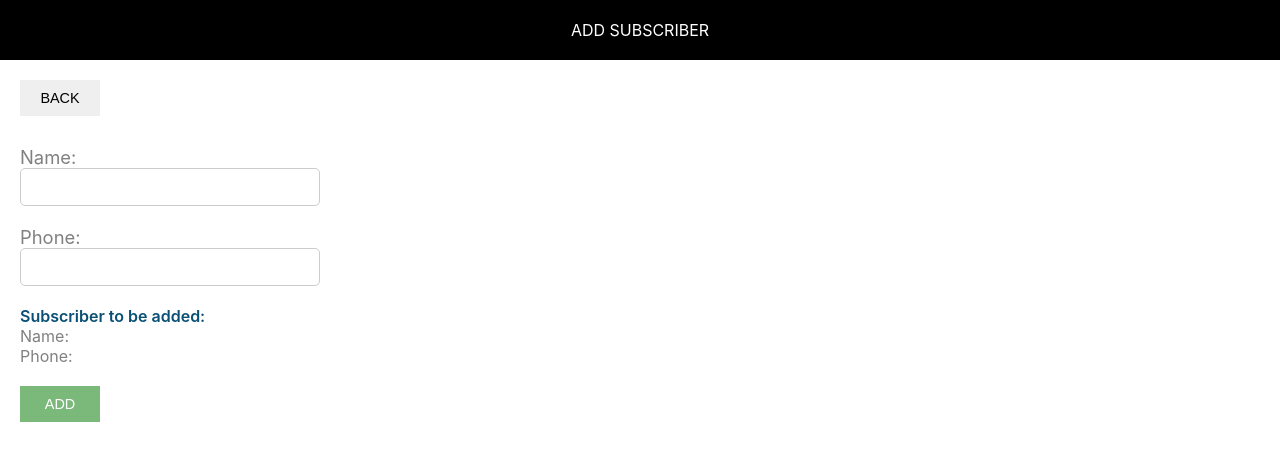
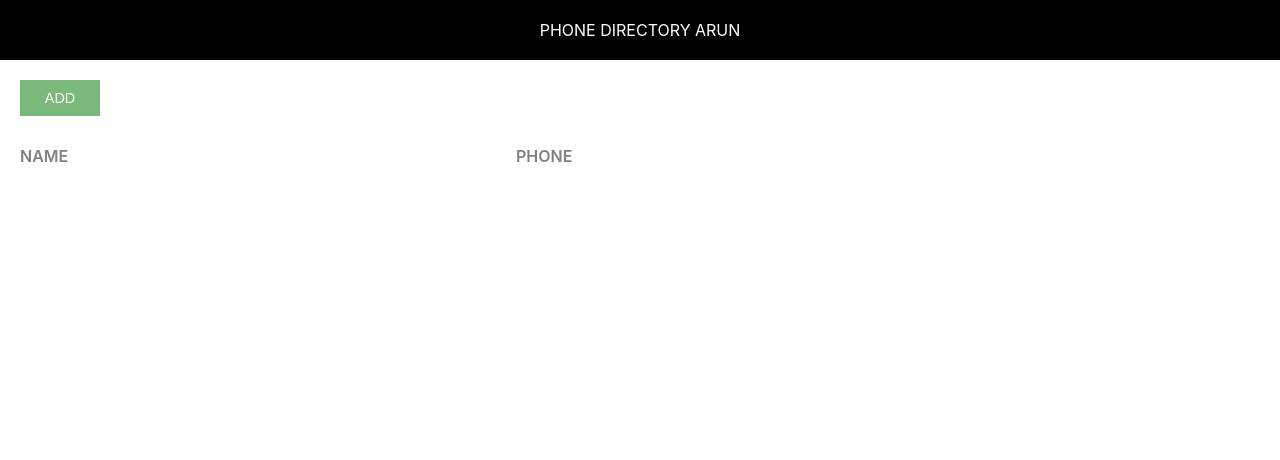
Before and after one commit to arunsubashm/phone-directory, a React (Create React App) app: page / in a window 1280 px wide. Shown: the top 460 px of the page. Built offline with nearby package versions, Linux system fonts and the light colour scheme.

Commit message:
Implmentation of State

```diff
--- a/src/AddSubscriber.js
+++ b/src/AddSubscriber.js
@@ -3,7 +3,26 @@
 import './AddSubscriber.css';
 
 class AddSusbscriber extends Component {
+
+    constructor() {
+        super();
+        this.state = {
+            id: 0,
+            name: '',
+            phone: ''
+        }
+    }
+
+    inputChangedHandler = (e) => {
+        const state = this.state;
+        state[e.target.name] = e.target.value;
+        this.setState(state);
+    }
+
     render() {
+
+        const {name, phone} = this.state;
+
         return (
             <div>
                 <Header heading="Add Subscriber" />
@@ -12,14 +31,13 @@
 
                     <form className="subscriber-form">
                         <label htmlFor="name" className="label-control">Name: </label><br/>
-                        <input id="name" type="text" className="input-control" name="name"/><br/><br/>
+                        <input id="name" type="text" className="input-control" name="name" onChange={this.inputChangedHandler}/><br/><br/>
                         <label htmlFor="phone" className="label-control">Phone: </label><br/>
-                        <input id="phone" type="text" className="input-control" name="phone"/><br/><br/>
-
+                        <input id="phone" type="text" className="input-control" name="phone" onChange={this.inputChangedHandler}/><br/><br/>
                         <div className="subscriber-info-container">
                             <span className="subscriber-to-add-heading">Subscriber to be added: </span><br/>
-                            <span className="subscriber-info">Name: </span><br/>
-                            <span className="subscriber-info">Phone: </span><br/>
+                            <span className="subscriber-info">Name: {name}</span><br/>
+                            <span className="subscriber-info">Phone: {phone}</span><br/>
                         </div>
 
                         <button type="submit" className="custom-btn add-btn">Add</button>
--- a/src/App.js
+++ b/src/App.js
@@ -3,20 +3,15 @@
 import './App.css';
 
 class App extends Component {
+
+  constructor() {
+    super();
+    this.state = {
+      subscribersListToShow: []
+    }
+  }
+
   render() {
-
-    let subscribers = [
-      {
-        id: 1,
-        name: "Shilpa Bhat",
-        phone: "8888888888"
-      },
-      {
-        id: 2,
-        name: "Srishti Gupta",
-        phone: "9999999999"
-      }
-    ];
 
     return (
       <div>
@@ -30,7 +25,7 @@
             </div>
 
             {
-            subscribers.map(sub => {
+            this.state.subscribersListToShow.map(sub => {
               return <div key={sub.id} className="grid-container">
                 <span className="grid-item">{sub.name}</span>
                 <span className="grid-item">{sub.phone}</span>
--- a/src/index.js
+++ b/src/index.js
@@ -5,4 +5,4 @@
 import AddSusbscriber from './AddSubscriber';
 import './common.css';
 
-ReactDOM.render(<AddSusbscriber />, document.getElementById('root'));
+ReactDOM.render(<App />, document.getElementById('root'));
```
